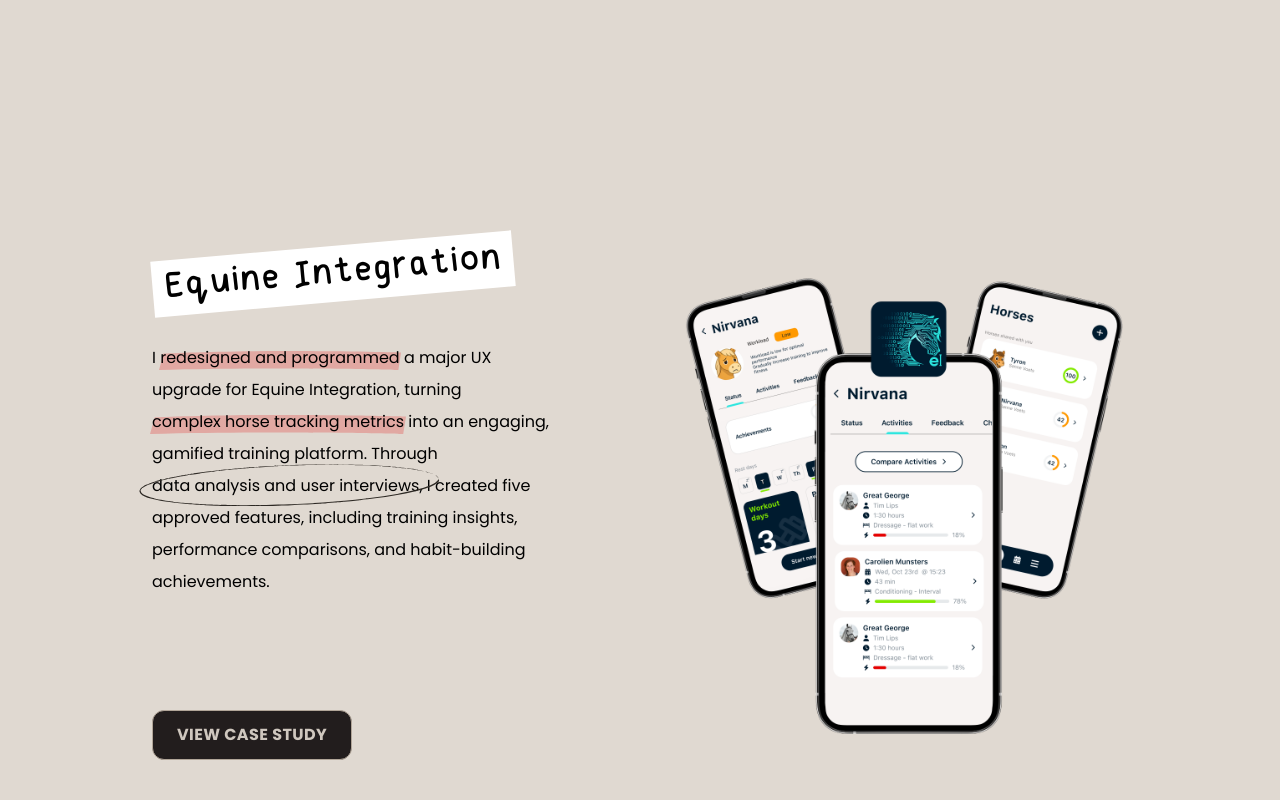
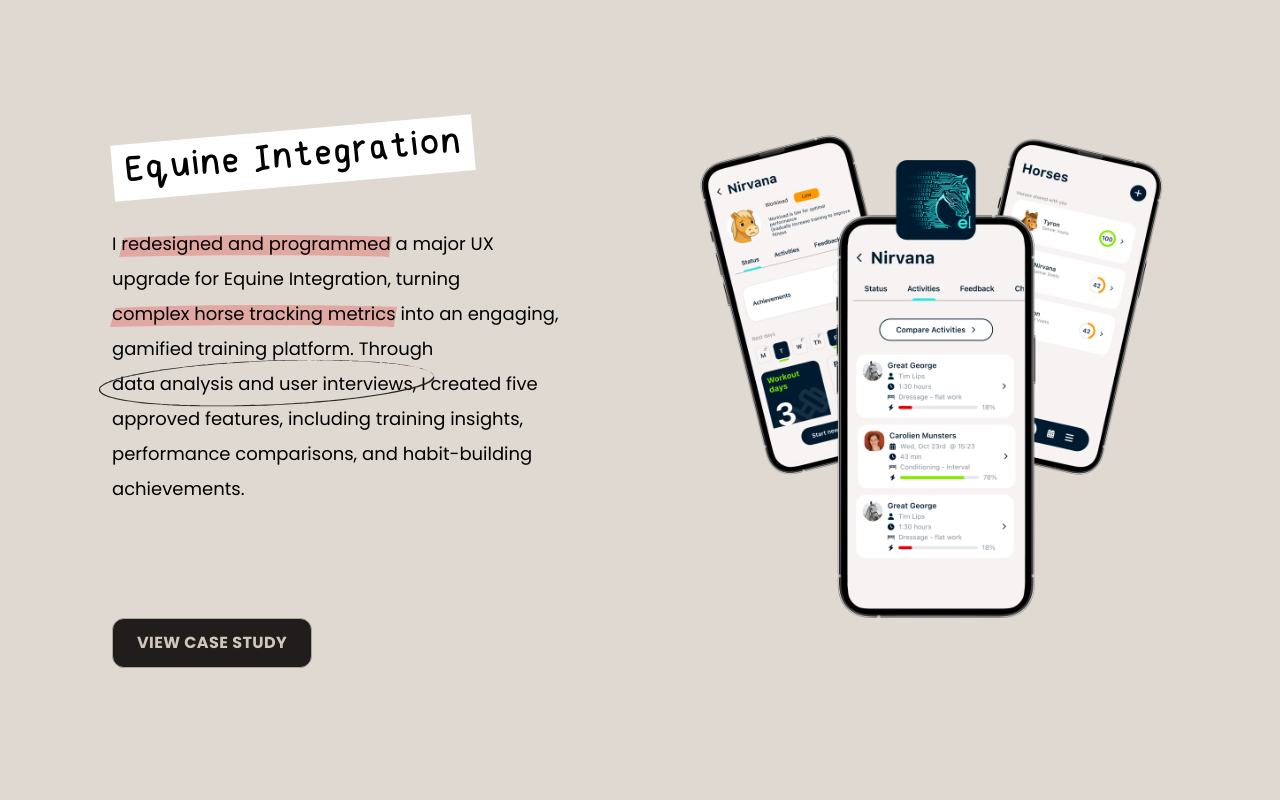
Before and after one commit to plamiiiM/personal_portfolio, a React (Vite) app: page / in a window 1280 px wide. Shown: the part 2920-3720 px from the top of the page. Built offline with nearby package versions, Linux system fonts and the light colour scheme; a web font is replaced by a local one.

Commit message:
Fixing the image size for selected work

```diff
--- a/src/components/selected_work_section/case_study_description_component.jsx
+++ b/src/components/selected_work_section/case_study_description_component.jsx
@@ -9,13 +9,14 @@
   caseStudyLink,
   filters = [],
   isReversed = false,
+  collageClassName = "w-92",
 }) => {
   return (
     <div
       className={`flex ${isReversed ? "flex-row-reverse" : "flex-row"} justify-center gap-x-32 w-full`}
     >
       <img
-        className="w-[52rem] max-w-md object-contain "
+        className={`${collageClassName} object-contain`}
         src={projectCollage ? projectCollage : "/fallback_thumbnail_cases.png"}
         alt={`Collection of visual assets and wireframes for`}
         onError={(e) => {
@@ -23,12 +24,12 @@
           e.target.src = "/fallback_thumbnail_cases.png";
         }}
       />
-      <div className="flex flex-col justify-start items-start gap-y-18 w-100">
+      <div className="flex flex-col justify-start items-start gap-y-18 w-126">
         <div className="flex flex-col justify-start items-start gap-y-10">
           <h3 className="font-[PlamenasHandwriting] text-[3rem] leading-8 bg-white p-3 -rotate-5">
             {titleOfProject ? titleOfProject : "Project Name"}
           </h3>
-          <p className="font-[poppins] text-left inline-block text-[1rem] leading-8 w-[25rem]">
+          <p className="font-[poppins] text-left inline-block text-[1.125rem] leading-8.75 w-full">
             {description ? description : "Description of the project......"}
           </p>
           <FiltersComponent filters={filters} />
--- a/src/components/selected_work_section/selected_work_section.jsx
+++ b/src/components/selected_work_section/selected_work_section.jsx
@@ -49,6 +49,7 @@
           projectCollage="/equine_integration_collage_2.png"
           titleOfProject="Equine Integration"
           isReversed
+          collageClassName="h-122"
           // description="To solve a drop in user engagement, I designed and developed five new data-driven features for the Equine Integration app in 2.5 months. I researched equestrian habits to introduce interactive training summaries, progress comparisons, and rewards that encourage device usage. The final delivery upgraded the user experience seamlessly with fully implemented Flutter code."
           description={
             <>
```
